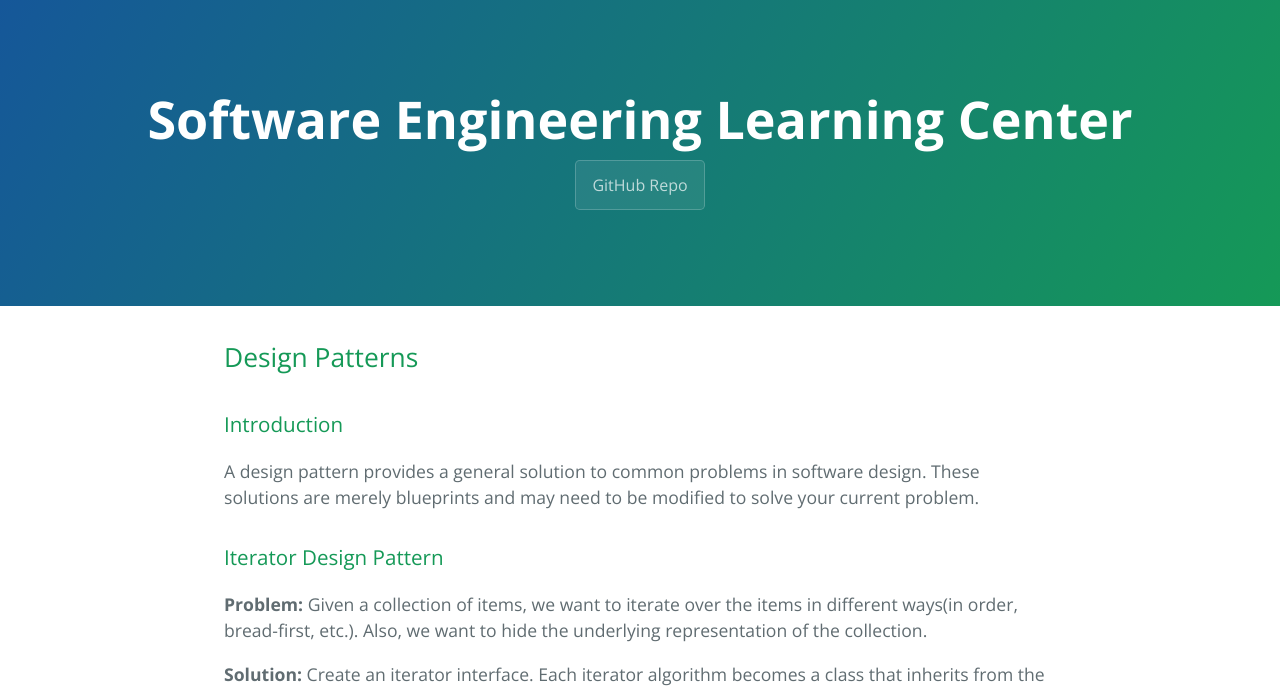
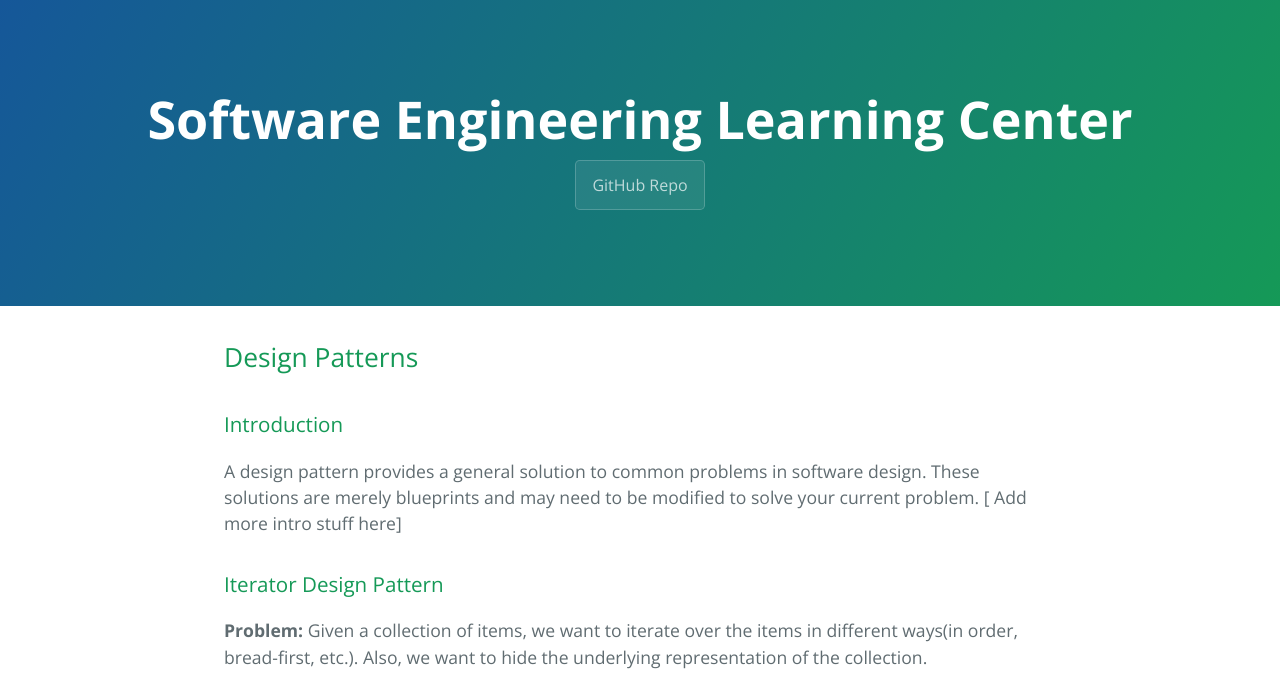
Before and after one commit to learning-software-engineering/learning-software-engineering.github.io, a Jekyll site: the page built from Topics/Software_Engineering/JobStories.md, in a window 1280 px wide. Shown: the top 692 px of the page. Built offline with Jekyll 4.4.1, drawn with Linux system fonts in a browser that asks for light colours; our own code applies the rules of GitHub Pages for plain Markdown files.

Commit message:
Update JobStories.md

```diff
--- a/Topics/Software_Engineering/JobStories.md
+++ b/Topics/Software_Engineering/JobStories.md
@@ -2,7 +2,7 @@
 
 ### Introduction
 
-A design pattern provides a general solution to common problems in software design. These solutions are merely blueprints and may need to be modified to solve your current problem.
+A design pattern provides a general solution to common problems in software design. These solutions are merely blueprints and may need to be modified to solve your current problem.  [ Add more intro stuff here]
 
 ### Iterator Design Pattern
 
@@ -10,6 +10,6 @@
 
 **Solution:** Create an iterator interface. Each iterator algorithm becomes a class that inherits from the iterator interface.
 
-<img width="479" alt="Screenshot 2023-11-21 at 10 29 07 PM" src="https://github.com/learning-software-engineering/learning-software-engineering.github.io/assets/97854264/1365cbc5-95b4-4138-9705-7608065a61a1">
+<img width="200" alt="Screenshot 2023-11-21 at 10 29 07 PM" src="https://github.com/learning-software-engineering/learning-software-engineering.github.io/assets/97854264/1365cbc5-95b4-4138-9705-7608065a61a1">
 
 **Benefit:** With an iterator interface, the client does not need to know the underlying representation of the collection, as they can use the iterator face to do traversal work. Also, all traversals over the same collection are coupled with the collection and are in one space. More iterators can be added to the collection by having them inherit the interface.
```
